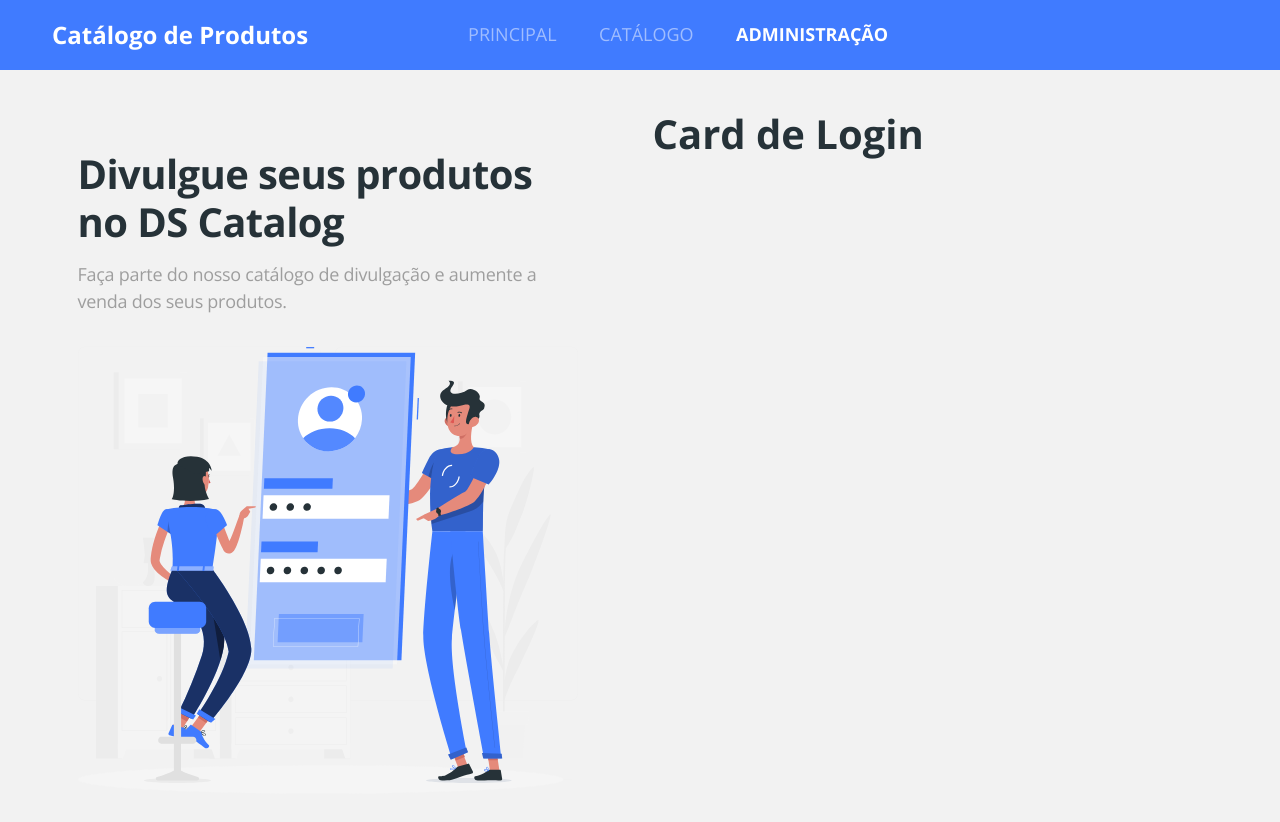
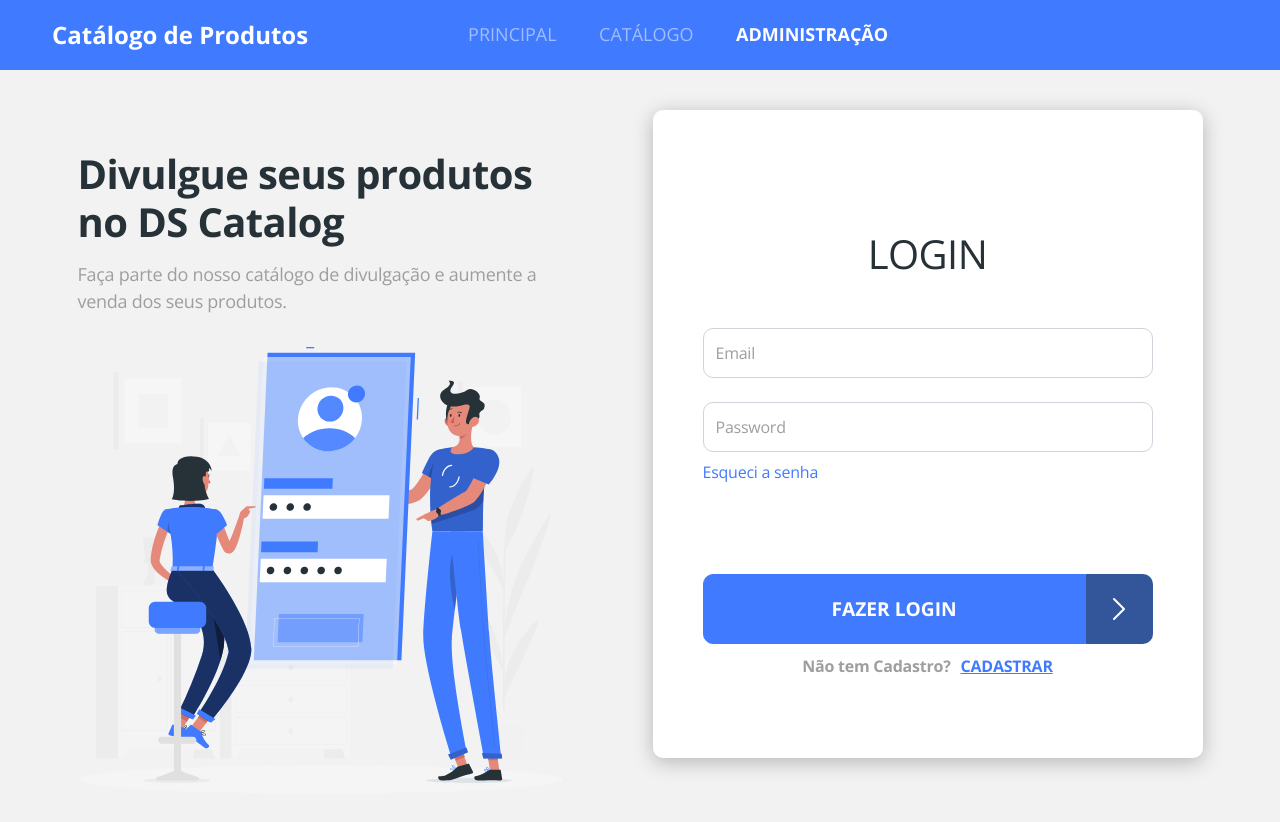
Before and after one commit to wagnerpires/dscatalog-bds03, a React (Create React App) app in the folder frontweb/: page /admin/auth/login in a window 1280 px wide. Shown: the top 822 px of the page. Built offline with nearby package versions, Linux system fonts and the light colour scheme; no server answers; the HTML template or start-up script is replaced by a standard one.

Commit message:
Login card styling

```diff
--- a/frontweb/src/App.css
+++ b/frontweb/src/App.css
@@ -24,3 +24,15 @@
     box-shadow: 0px 4px 20px rgba(0, 0, 0, 0.25);
     border-radius: 10px;
 }
+
+.base-input {
+    border-radius: 10px;
+    font-size: 1em;
+    letter-spacing: -0.015em;
+    color: #263238;
+    height: 50px;
+}
+
+.base-input::placeholder {
+    color: #9E9E9E;
+}
--- a/frontweb/src/components/ButtonIcon/styles.css
+++ b/frontweb/src/components/ButtonIcon/styles.css
@@ -4,7 +4,7 @@
 }
 
 .btn-container button {
-    width: 200px;
+    width: calc(100% - 50px);
     border-radius: 10px 0 0 10px;
 }
 
@@ -30,7 +30,7 @@
 
 @media (min-width: 576px) {
     .btn-container button {
-        width: 300px;
+        width: calc(100% - 50px);
     }
     .btn-icon {
         width: 70px;
--- /dev/null
+++ b/frontweb/src/pages/Admin/Auth/Login/index.tsx
@@ -0,0 +1,45 @@
+import { Link } from 'react-router-dom';
+import ButtonIcon from 'components/ButtonIcon';
+
+import './styles.css';
+
+const Login = () => {
+  return (
+    <div className="base-card login-card">
+      <h1>LOGIN</h1>
+      <form>
+        <div className="mb-4">
+          <input
+            type="text"
+            className="form-control base-input"
+            placeholder="Email"
+            name="username"
+          />
+
+        </div>
+        <div className="mb-2">
+          <input
+            type="password"
+            className="form-control base-input"
+            placeholder="Password"
+            name="password"
+          />
+        </div>
+        <Link to="/admin/auth/recover" className="login-link-recover">
+          Esqueci a senha
+        </Link>
+        <div className="login-submit">
+          <ButtonIcon text="Fazer login" />
+        </div>
+        <div className="signup-container">
+          <span className="not-registered">Não tem Cadastro?</span>
+          <Link to="/admin/auth/register" className="login-link-register">
+            CADASTRAR
+          </Link>
+        </div>
+      </form>
+    </div>
+  );
+};
+
+export default Login;
--- /dev/null
+++ b/frontweb/src/pages/Admin/Auth/Login/styles.css
@@ -0,0 +1,56 @@
+    .login-card {
+        padding: 20px;
+        font-size: 16px;
+    }
+
+    .login-card h1 {
+        font-size: 2.5em;
+        font-weight: normal;
+        text-align: center;
+        letter-spacing: -0.015em;
+        color: #263238;
+        text-transform: uppercase;
+        margin-top: 70px;
+        margin-bottom: 50px;
+    }
+
+    .login-link-recover {
+        font-size: 1em;
+        letter-spacing: -0.015em;
+        color: #407bff;
+        display: block;
+        margin-bottom: 90px;
+    }
+
+    .login-link-register {
+        font-weight: bold;
+        font-size: 1em;
+        text-align: center;
+        letter-spacing: -0.015em;
+        text-decoration-line: underline;
+        color: #407bff;
+        margin-left: 10px;
+    }
+
+    .login-submit {
+        margin-bottom: 10px;
+    }
+
+    .not-registered {
+        font-weight: bold;
+        font-size: 1em;
+        text-align: center;
+        letter-spacing: -0.015em;
+        color: #9e9e9e;
+    }
+
+    .signup-container {
+        text-align: center;
+        margin-bottom: 30px;
+    }
+
+    @media (min-width: 576px) {
+        .login-card {
+            padding: 50px;
+        }
+    }
--- a/frontweb/src/pages/Admin/Auth/index.tsx
+++ b/frontweb/src/pages/Admin/Auth/index.tsx
@@ -1,5 +1,6 @@
 import { ReactComponent as AuthImage } from 'assets/images/auth-image.svg';
 import { Route, Switch } from 'react-router-dom';
+import Login from './Login';
 
 import './styles.css';
 
@@ -16,7 +17,7 @@
       <div className="auth-form-container">
         <Switch>
           <Route path="/admin/auth/login">
-            <h1>Card de Login</h1>
+            <Login />
           </Route>
           <Route path="/admin/auth/signup">
             <h1>Card de Signup</h1>
```
